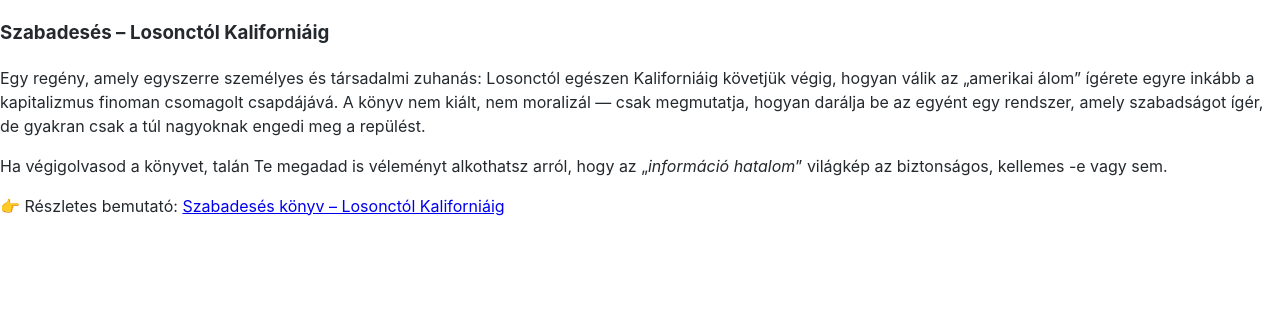
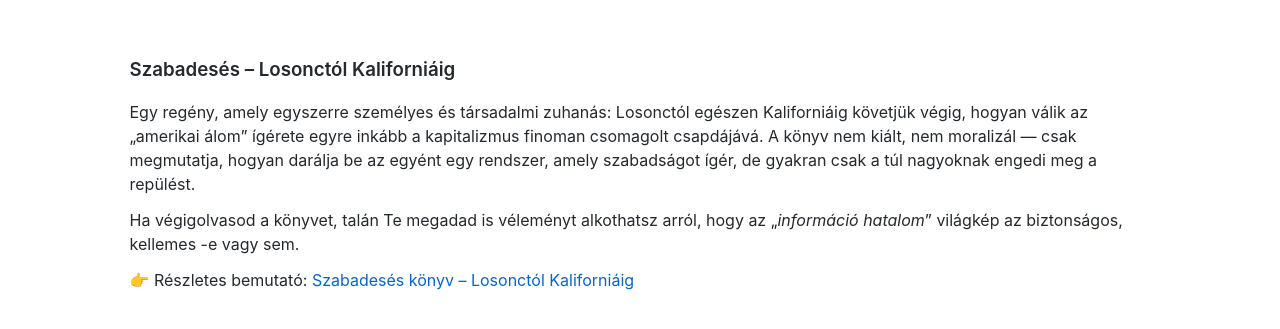
Before and after one commit to inspiralo/mikroblog, a Jekyll site: the page built from docs/konyvekrol/szabadeses-konyv.md, in a window 1280 px wide. Shown: the top 329 px of the page. Built offline with Jekyll 4.4.1, drawn with Linux system fonts in a browser that asks for light colours; our own code applies the rules of GitHub Pages for plain Markdown files.

Commit message:
Update default.html

```diff
--- a/docs/_layouts/default.html
+++ b/docs/_layouts/default.html
@@ -10,7 +10,7 @@
 </head>
 <body>
   <main class="page-content" aria-label="Content">
-    <div class="wrapper">
+    <div class="markdown-body">
       {{ content }}
     </div>
   </main>
```
